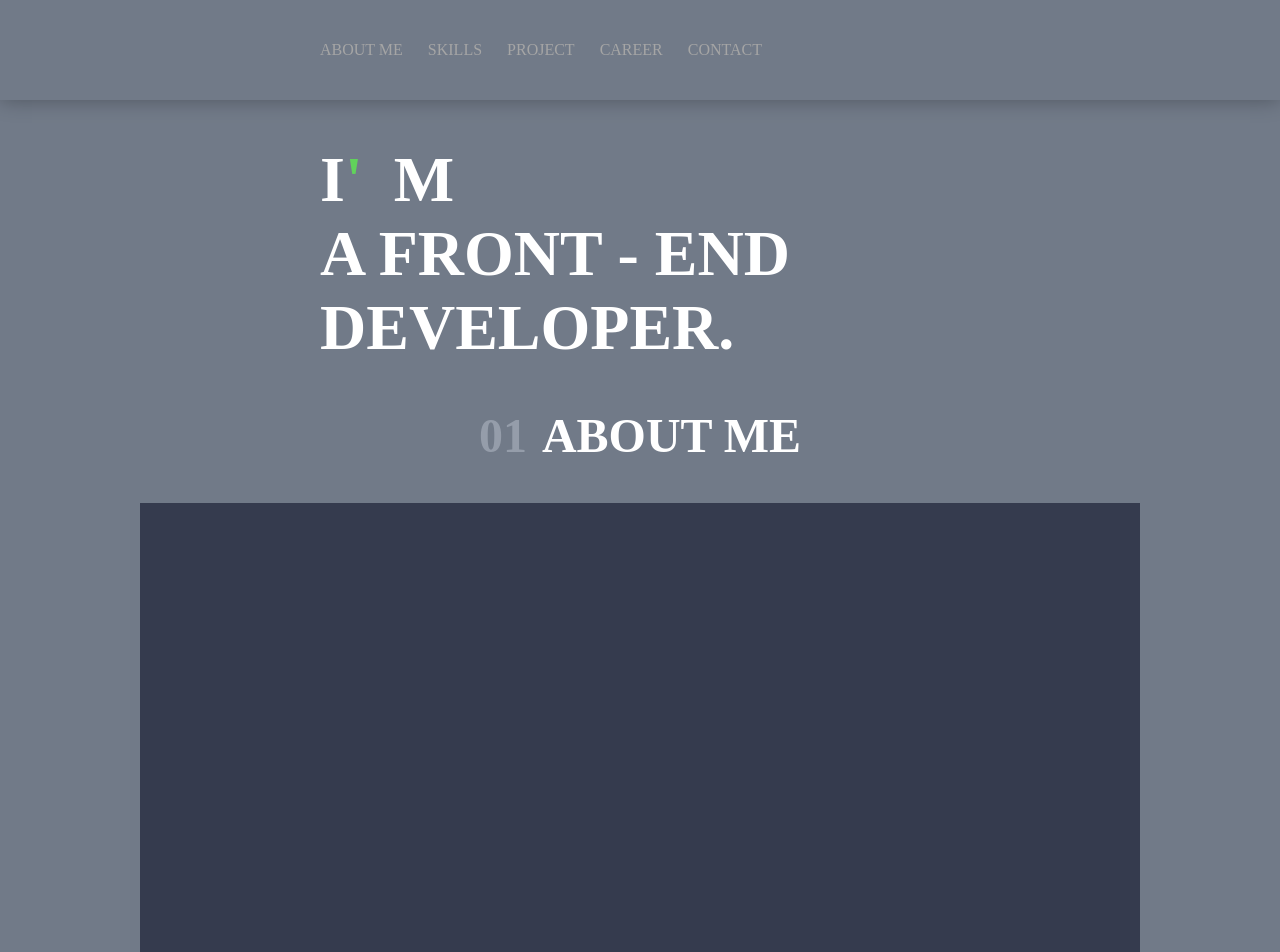
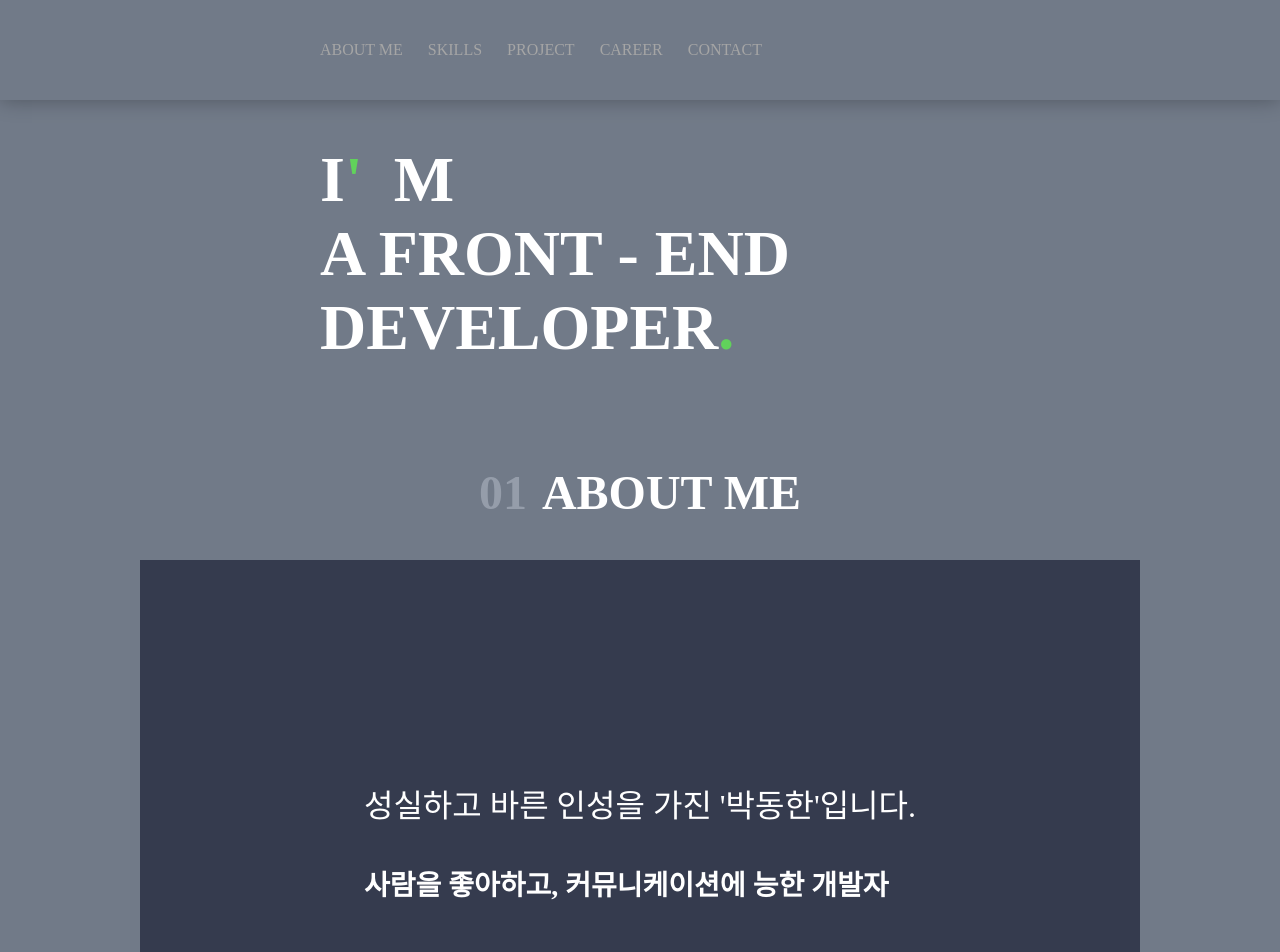
Before and after one commit to arongan90/portfolio, a React (Create React App) app in the folder pdh-portfolio/: page / in a window 1280 px wide. Shown: the top 952 px of the page. Built offline with nearby package versions, Linux system fonts and the light colour scheme.

Commit message:
AboutMe 텍스트 작성

```diff
--- a/pdh-portfolio/src/App.js
+++ b/pdh-portfolio/src/App.js
@@ -1,7 +1,7 @@
 import React from 'react';
 import { createGlobalStyle } from 'styled-components';
 import Header from './components/Header';
-import AboutMe from './components/AboutMe';
+import AboutMe from './components/AboutMe/AboutMe';
 
 const GlobalStyle = createGlobalStyle`
   body {
--- a/pdh-portfolio/src/components/AboutMe.js
+++ b/pdh-portfolio/src/components/AboutMe/AboutMe.js
@@ -1,6 +1,7 @@
 import React from 'react';
 import { createGlobalStyle } from 'styled-components';
 import styled from 'styled-components';
+import AboutMeContents from './AboutMeContents';
 
 const GlobalStyle = createGlobalStyle`
   body {
@@ -12,7 +13,7 @@ const GlobalStyle = createGlobalStyle`
 h1 {
   font-size: 4rem;
   color: white;
-  font-weight: 800;
+  font-weight: 900;
   padding-left: 25%;
 }
 
@@ -21,6 +22,7 @@ h2 {
   color: white;
   display: flex;
   justify-content: center;
+  margin-top: 100px;
 }
 
 span {
@@ -39,6 +41,9 @@ const AboutMeBlock = styled.div`
   background: #353b4e;
   margin: 0 auto;
   margin-top: 40px;
+  display: flex;
+  justify-content: center;
+  align-items: center;
 `;
 
 function AboutMe() {
@@ -48,12 +53,14 @@ function AboutMe() {
       <h1>
         I<span className="dash">'</span> M<br />
         A FRONT - END <br />
-        DEVELOPER.
+        DEVELOPER<span className="dash">.</span>
       </h1>
       <h2>
         <span>01</span>ABOUT ME
       </h2>
-      <AboutMeBlock></AboutMeBlock>
+      <AboutMeBlock>
+        <AboutMeContents />
+      </AboutMeBlock>
     </>
   );
 }
--- /dev/null
+++ b/pdh-portfolio/src/components/AboutMe/AboutMeContents.js
@@ -0,0 +1,26 @@
+import React from 'react';
+import styled from 'styled-components';
+
+const IntroText = styled.text`
+  color: white;
+  h2 {
+    font-size: 32px;
+    font-weight: 500;
+  }
+  h4 {
+    font-size: 28px;
+  }
+`;
+
+function AboutMeContents() {
+  return (
+    <>
+      <IntroText>
+        <h2>성실하고 바른 인성을 가진 '박동한'입니다.</h2>
+        <h4>사람을 좋아하고, 커뮤니케이션에 능한 개발자</h4>
+      </IntroText>
+    </>
+  );
+}
+
+export default AboutMeContents;
```
